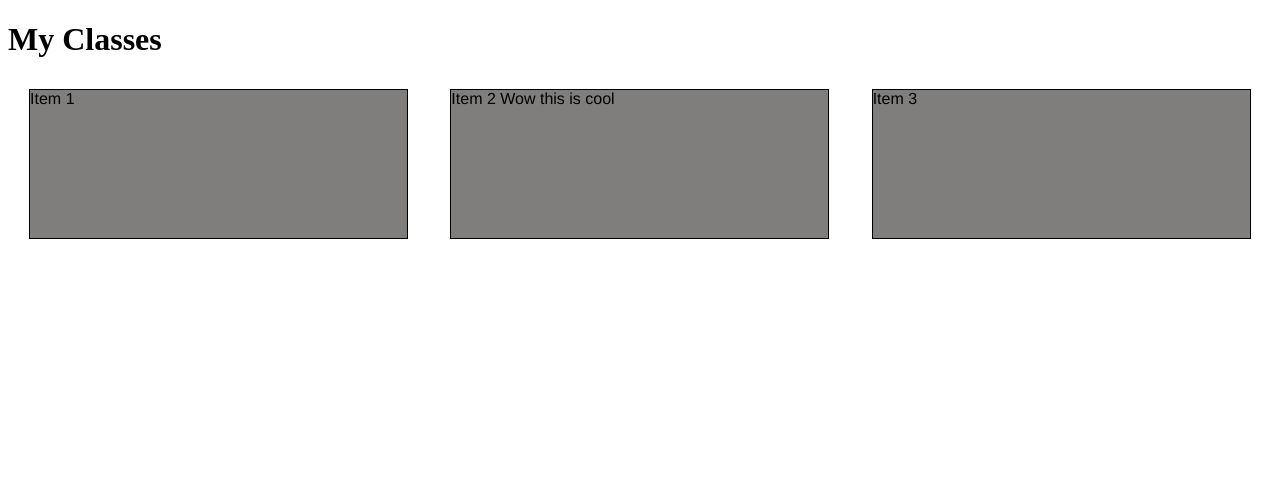
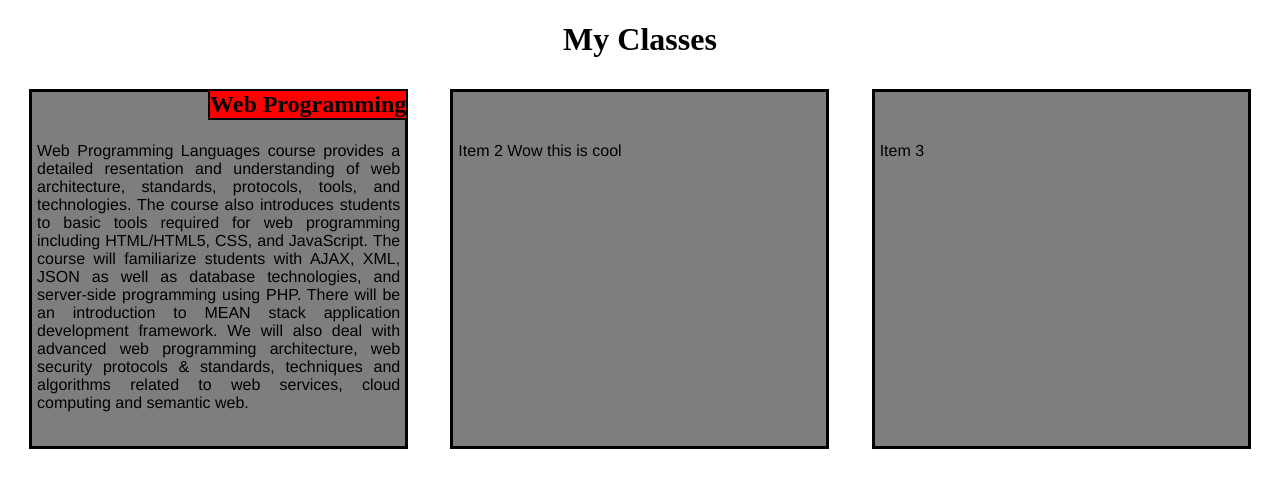
Before and after one commit to arkpan25/Web-Development, a PHP site: page / in a window 1280 px wide. Shown: the top 488 px of the page. Run offline with PHP 8.4, Linux system fonts and the light colour scheme.

Commit message:
Web Section Title

```diff
--- a/Assign1/CSS/styles.css
+++ b/Assign1/CSS/styles.css
@@ -6,19 +6,42 @@
 }
 h1 {
   margin-bottom: 15px;
+  text-align: center;
+}
+div.webSection {
+
+  position: relative;
+
 }
 
-p {
-  border: 1px solid black;
+h2.Web {
+  background: red;
+}
+h2{
+  position: absolute;
+  right: 21px;
+  top: -20px;
+  border: 2px solid black;
+  font-family: 'Times New Roman', Times, serif;
+
+}
+p.content {
+  border: 3px solid black;
   background-color: rgb(128, 125, 125);
   width: 90%;
-  height: 150px;
+  height: 360px;
+  padding-top: 50px;
+  padding-left: 5px;
+  padding-right: 5px;
+  text-align: justify;
   margin-right: auto;
   margin-left: auto;
   font-family: Helvetica;
   color: black;
 
 }
+
+
 
 /* Simple Responsive Framework. */
 .row {
@@ -29,6 +52,7 @@ p {
 @media (min-width: 992px) {
   .col-lg-1, .col-lg-2, .col-lg-3, .col-lg-4, .col-lg-5, .col-lg-6, .col-lg-7, .col-lg-8, .col-lg-9, .col-lg-10, .col-lg-11, .col-lg-12 {
     float: left;
+
   }
   .col-lg-1 {
     width: 8.33%;
--- a/Assign1/index.html
+++ b/Assign1/index.html
@@ -12,9 +12,22 @@
 <h1>My Classes</h1>
 
 <div class="row">
-  <div class="col-lg-4 col-md-6"><p>Item 1</p></div>
-  <div class="col-lg-4 col-md-6"><p>Item 2 Wow this is cool</p></div>
-  <div class="col-lg-4 col-md-6"><p>Item 3</p></div>
+  <div class="col-lg-4 col-md-6">
+    <div class="webSection">
+      <h2 class="Web">Web Programming</h2>
+      <p class="content"> Web Programming Languages course provides a detailed resentation and understanding of web architecture, standards,
+          protocols, tools, and technologies. The course also introduces students to basic tools required for web programming including
+          HTML/HTML5, CSS, and JavaScript. The course will familiarize students with AJAX, XML, JSON as well as database technologies,
+          and server-side programming using PHP. There will be an introduction to MEAN stack application development framework. We will also deal
+          with advanced web programming architecture, web security protocols & standards, techniques and algorithms related to web services,
+          cloud computing and semantic web. </p>
+    </div>
+
+  </div>
+
+
+  <div class="col-lg-4 col-md-6"><p class="content">Item 2 Wow this is cool</p></div>
+  <div class="col-lg-4 col-md-6"><p class="content">Item 3</p></div>
 </div>
 
 </body>
```
